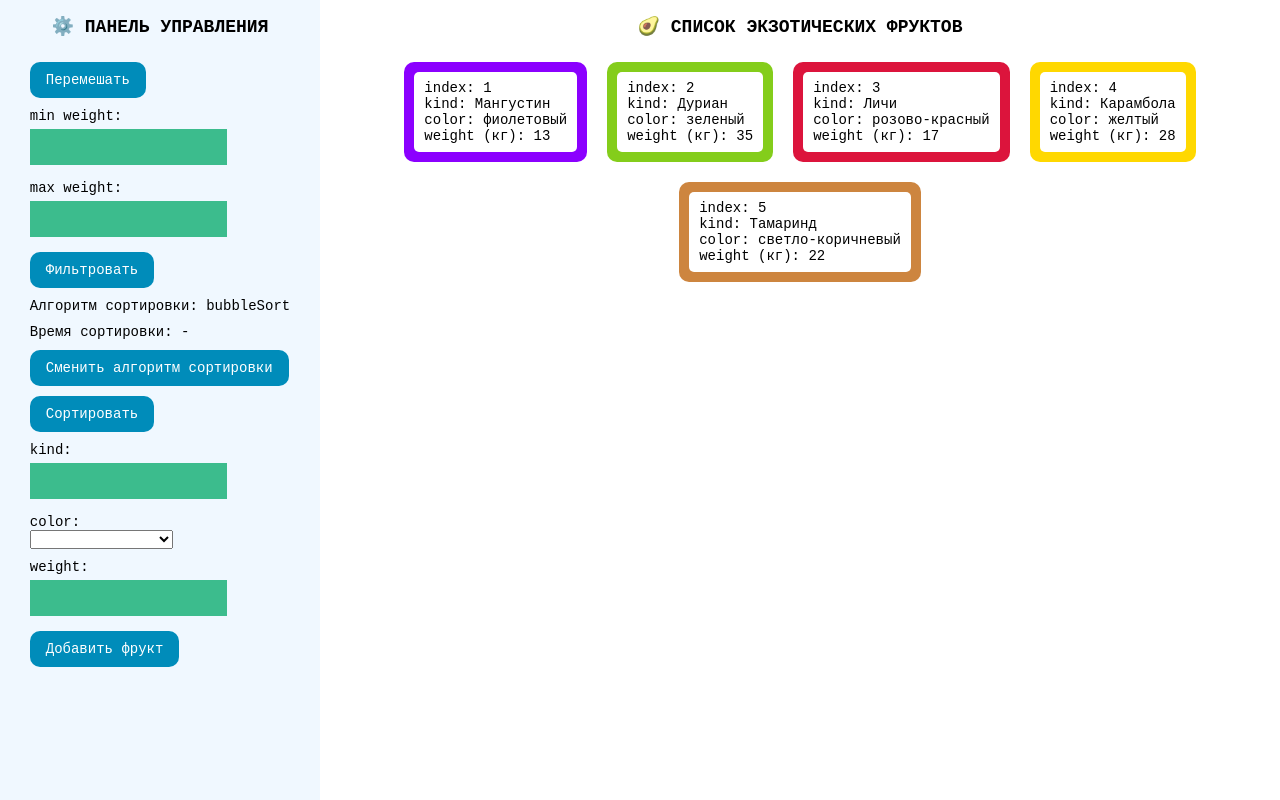
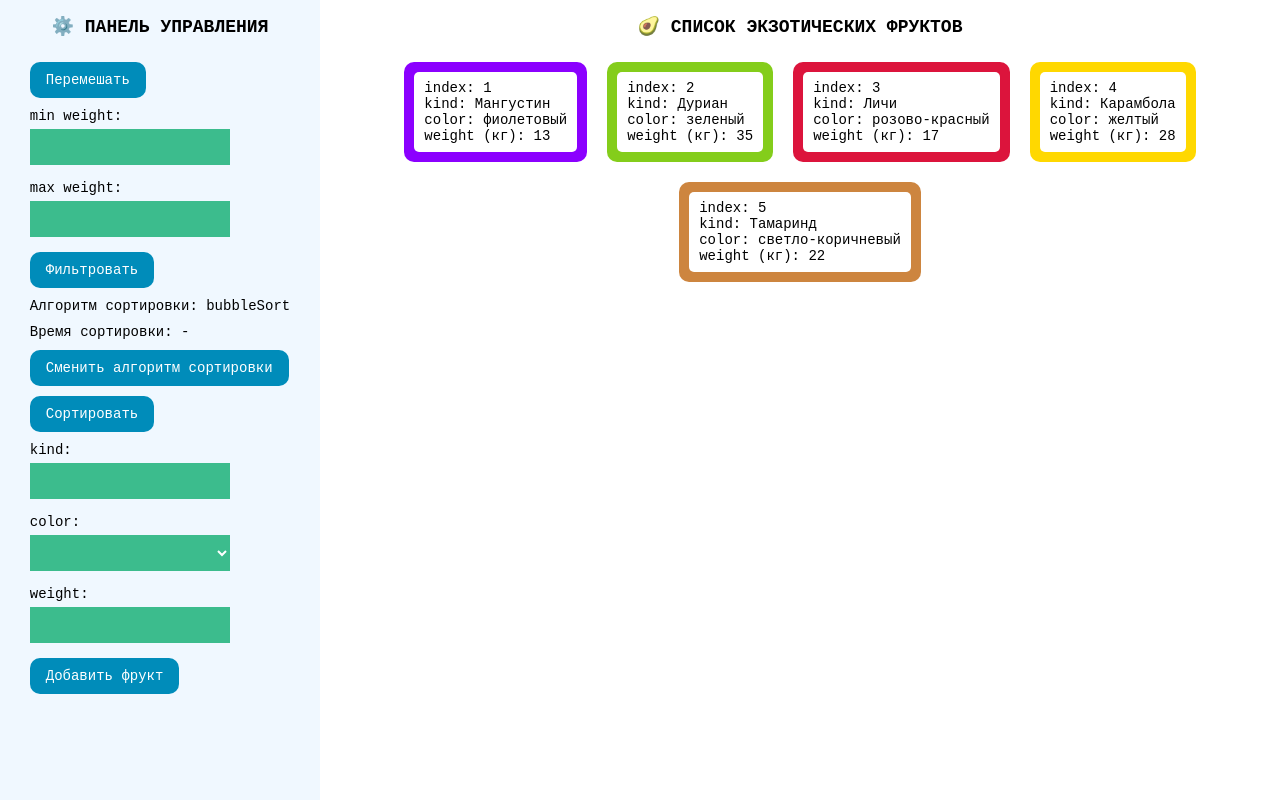
Before and after one commit to alexeyvsokolov/list-of-exotic-fruits, a plain HTML site: page index.html in a window 1280 px wide. Drawn offline with Linux system fonts and the light colour scheme.

Commit message:
update style

```diff
--- a/style.css
+++ b/style.css
@@ -44,7 +44,18 @@ input {
   background: none;
   background-color: #3cbc8d;
   color: white;
-  max-width: 200px;
+  width: 200px;
+}
+
+select {
+  margin: 5px 10px 5px 0;
+  border: 0;
+  padding: 0 10px;
+  height: 36px;
+  background: none;
+  background-color: #3cbc8d;
+  color: white;
+  width: 200px;
 }
 
 main {
```
